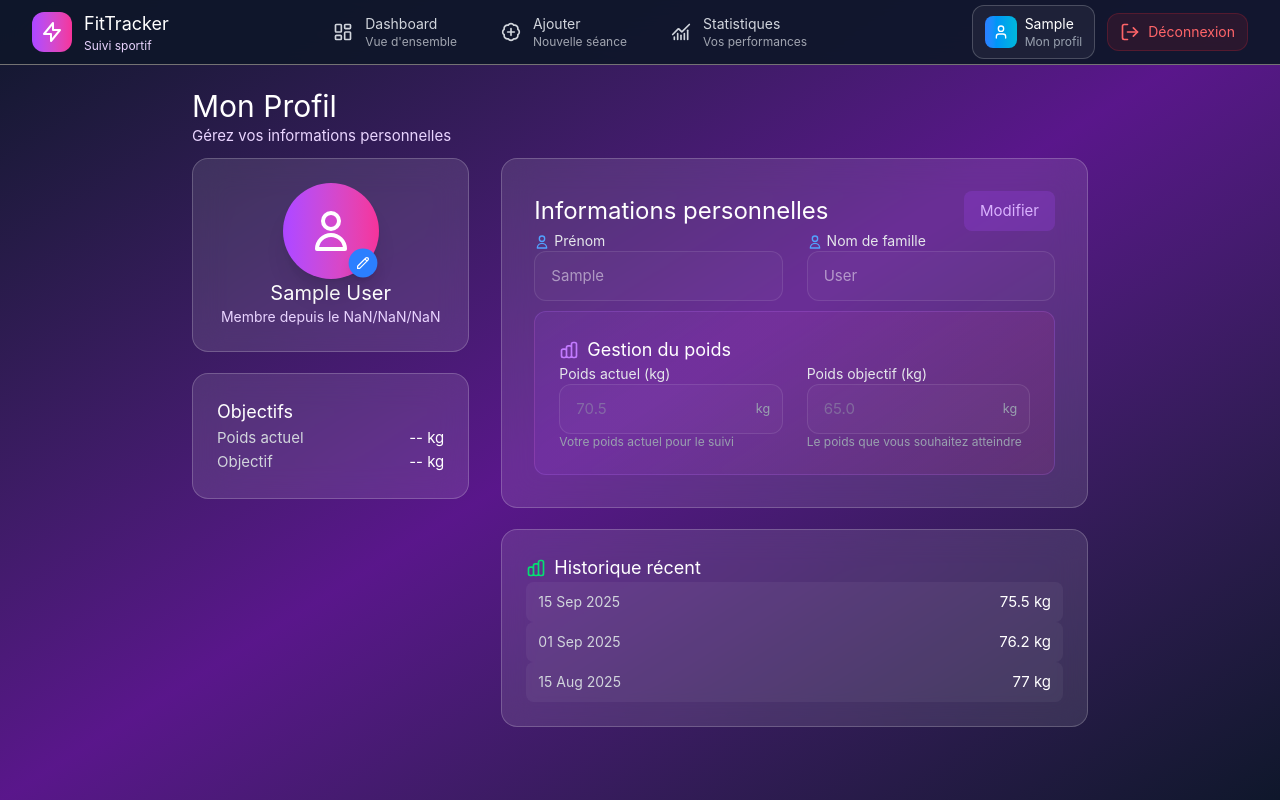
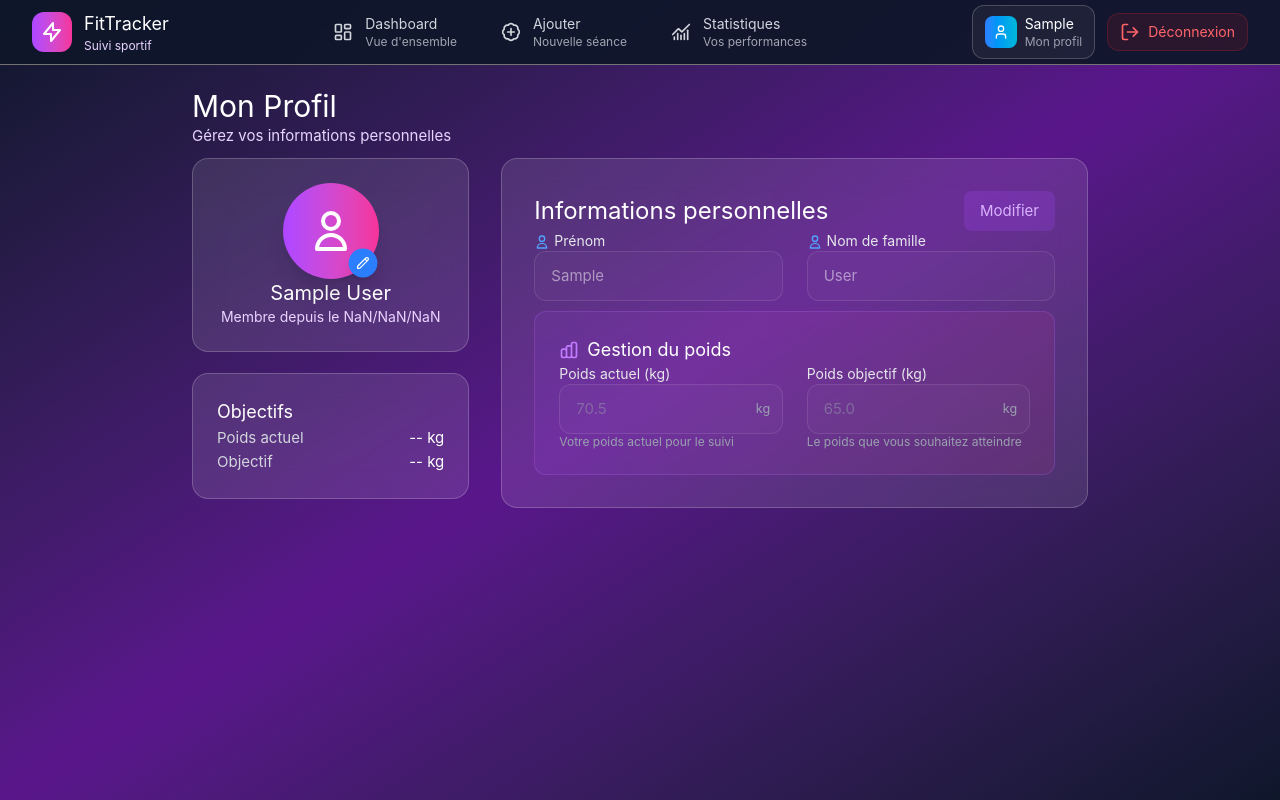
Before and after one commit to youken34/FitTrack, a Vue app in the folder frontend/: page /profile in a window 1280 px wide. Built offline with nearby package versions, Linux system fonts and the light colour scheme; sample sign-in values are in the browser's storage.

Commit message:
feat (ProfileView): Display weight history and progress bar

```diff
--- a/frontend/src/router/index.js
+++ b/frontend/src/router/index.js
@@ -43,15 +43,13 @@ const router = createRouter({
   routes,
 });
 
-// Navigation guard globale
 router.beforeEach((to, from, next) => {
   const userStore = useUserStore();
-  const isLoggedIn = !!userStore.token; // token vient du store
-
+  const isLoggedIn = !!userStore.token;
   if (to.meta.requiresAuth && !isLoggedIn) {
     next("/login");
   } else if (to.meta.requiresGuest && isLoggedIn) {
-    next("/"); // dashboard
+    next("/");
   } else {
     next();
   }
--- a/frontend/src/views/ProfileView.vue
+++ b/frontend/src/views/ProfileView.vue
@@ -188,11 +188,11 @@
                     <span class="text-sm text-gray-300">{{ userStore.user.weight }} kg</span>
                     <span class="text-sm text-gray-300">{{ userStore.user.targetWeight }} kg</span>
                   </div>
-                  <div class="relative h-3 bg-gray-700 rounded-full overflow-hidden">
-                    <div
-                      class="absolute left-0 top-0 h-full bg-gradient-to-r from-green-500 to-blue-500 transition-all duration-500"
-                      :style="{ width: Math.min(Math.abs(progressPercentage), 100) + '%' }"
-                    ></div>
+                  <div class="relative h-3 bg-gray-700 rounded-full overflow-hidden items-center flex">
+                   <div
+                    class="bg-gradient-to-r from-purple-500 to-pink-500 h-2 rounded-full transition-all duration-500 h-full"
+                    :style="{ width: Math.min(progressPercentage, 100) + '%' }"
+                  ></div>
                   </div>
                   <div class="flex justify-center mt-2">
                     <span class="text-xs font-medium px-2 py-1 bg-purple-500/20 text-purple-300 rounded-full">
@@ -235,7 +235,7 @@
           </div>
 
           <!-- Historique des modifications -->
-          <div v-if="weightHistory.length > 0" class="mt-8 bg-white/10 backdrop-blur-lg rounded-2xl p-6 border border-white/20">
+          <div v-if="userStore.user.weightHistory && userStore.user.weightHistory.length > 0" class="mt-8 bg-white/10 backdrop-blur-lg rounded-2xl p-6 border border-white/20">
             <h3 class="text-lg font-semibold text-white mb-4 flex items-center gap-2">
               <svg class="w-5 h-5 text-green-400" fill="none" stroke="currentColor" viewBox="0 0 24 24">
                 <path stroke-linecap="round" stroke-linejoin="round" stroke-width="2" d="M9 19v-6a2 2 0 00-2-2H5a2 2 0 00-2 2v6a2 2 0 002 2h2a2 2 0 002-2zm0 0V9a2 2 0 012-2h2a2 2 0 012 2v10m-6 0a2 2 0 002 2h2a2 2 0 002-2m0 0V5a2 2 0 012-2h2a2 2 0 012 2v14a2 2 0 01-2 2h-2a2 2 0 01-2-2z" />
@@ -244,11 +244,10 @@
             </h3>
             <div class="space-y-2">
               <div
-                v-for="entry in weightHistory"
-                :key="entry.id"
-                class="flex justify-between items-center py-2 px-3 bg-white/5 rounded-lg"
+                v-for="entry in [...userStore.user.weightHistory].reverse()"
+                class="flex justify-between items-center py-2 px-3 bg-white/5 rounded-lg" style="margin-bottom: 5px;"
               >
-                <span class="text-gray-300 text-sm">{{ entry.date }}</span>
+                <span class="text-gray-300 text-sm">{{ formatDate(entry.date)}}</span>
                 <span class="text-white font-medium">{{ entry.weight }} kg</span>
               </div>
             </div>
@@ -278,19 +277,9 @@ import { useUserStore } from '@/stores/user'
 import { formatDate } from '../../utils/timeFormatter'
 
 const userStore = useUserStore()
-console.log(userStore.user)
 const isEditing = ref(false)
 const isLoading = ref(false)
 const showSuccess = ref(false)
-
-
-
-// Historique de poids (exemple)
-const weightHistory = ref([
-  { id: 1, date: '15 Sep 2025', weight: 75.5 },
-  { id: 2, date: '01 Sep 2025', weight: 76.2 },
-  { id: 3, date: '15 Aug 2025', weight: 77.0 },
-])
 
 
 const remainingWeight = computed(() => {
@@ -309,12 +298,24 @@ const remainingWeight = computed(() => {
 
 const progressPercentage = computed(() => {
   if (!userStore.user.weight || !userStore.user.targetWeight) return 0
+  console.log(userStore.user)
 
-  const initialWeight = userStore.user.weightHistory[0]
-  const totalLoss = initialWeight - userStore.user.targetWeight
-  const currentLoss = initialWeight - userStore.user.weight
+  if (userStore.user.weight > userStore.user.targetWeight) {
+    const initialWeight = userStore.user.weightHistory[0].weight
+    const totalLoss = initialWeight - userStore.user.targetWeight
+    const currentLoss = initialWeight - userStore.user.weight
+    return Math.round((currentLoss / totalLoss) * 100)
+  }
+  else if (userStore.user.weight < userStore.user.targetWeight) {
+    const initialWeight = userStore.user.weightHistory[0].weight
+    const totalGain = userStore.user.targetWeight - initialWeight
+    const currentGain = userStore.user.weight - initialWeight
+    return Math.round((currentGain / totalGain) * 100)
+  }
+  else {
+      return 100
+  }
 
-  return Math.round((currentLoss / totalLoss) * 100)
 })
 
 // Méthodes
```
Also changed, not shown: 2 other files (tests, documents, lock files or other folders).
